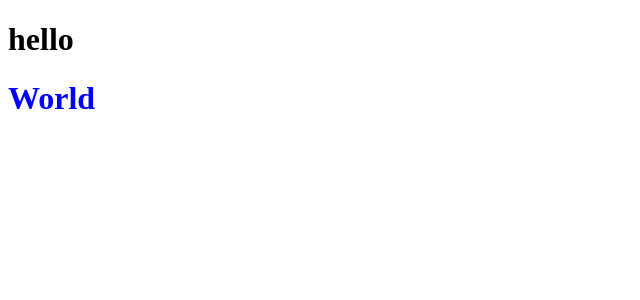
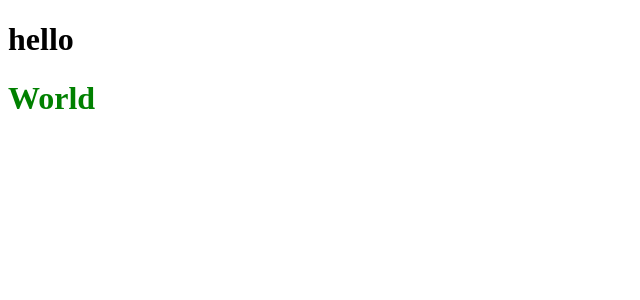
Before and after one commit to Airead/airead-react-start-kit, a React app: page / in a window 1280 px wide. Shown: the top 300 px of the page, without its empty margins (0-640 px from the left). Built offline with nearby package versions, Linux system fonts and the light colour scheme.

Commit message:
feat:support hot load

```diff
--- a/app/css/app.css
+++ b/app/css/app.css
@@ -1,3 +1,3 @@
 .fontColor {
-    color: blue;
+    color: green;
 }
--- a/app/index.jsx
+++ b/app/index.jsx
@@ -1,6 +1,10 @@
 import React from 'react';
 import ReactDOM from 'react-dom';
 import App from './App';
+
+if(module.hot) {
+    module.hot.accept();
+}
 
 ReactDOM.render(
     <App />,
```
